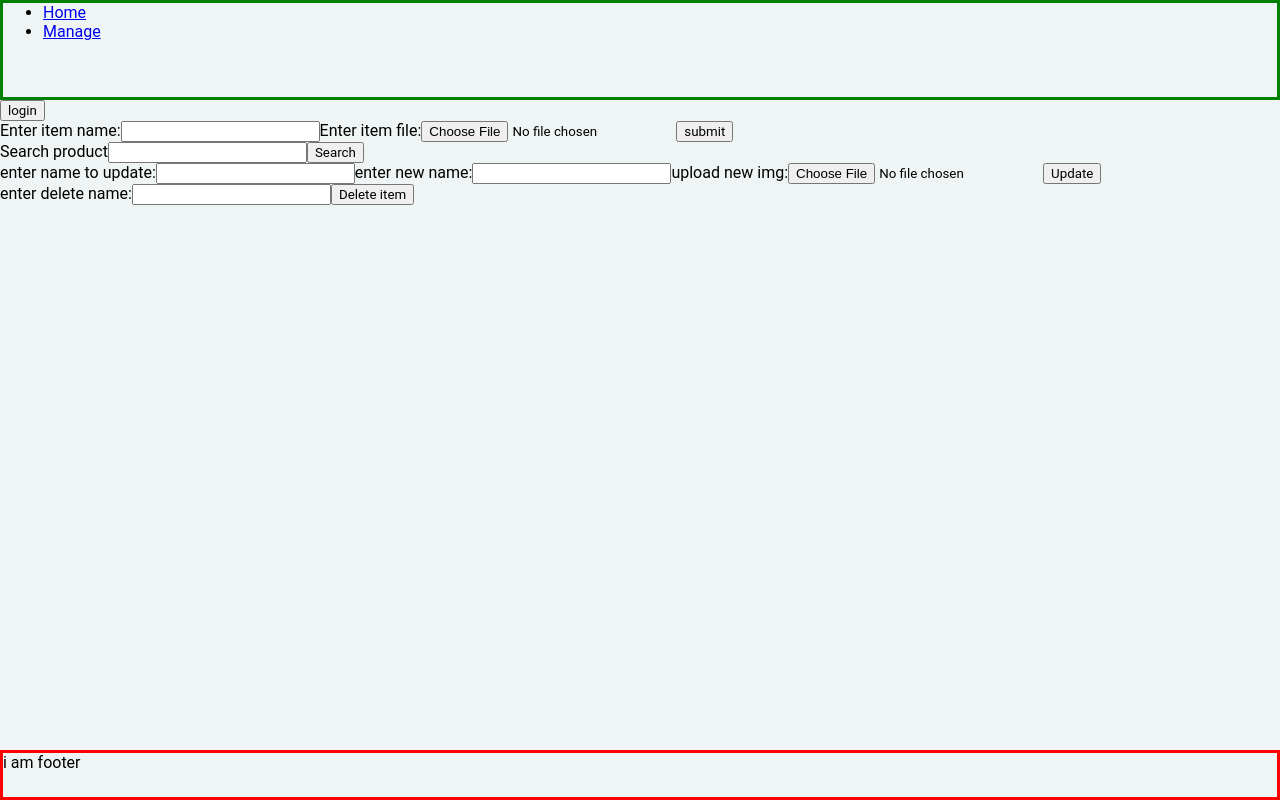
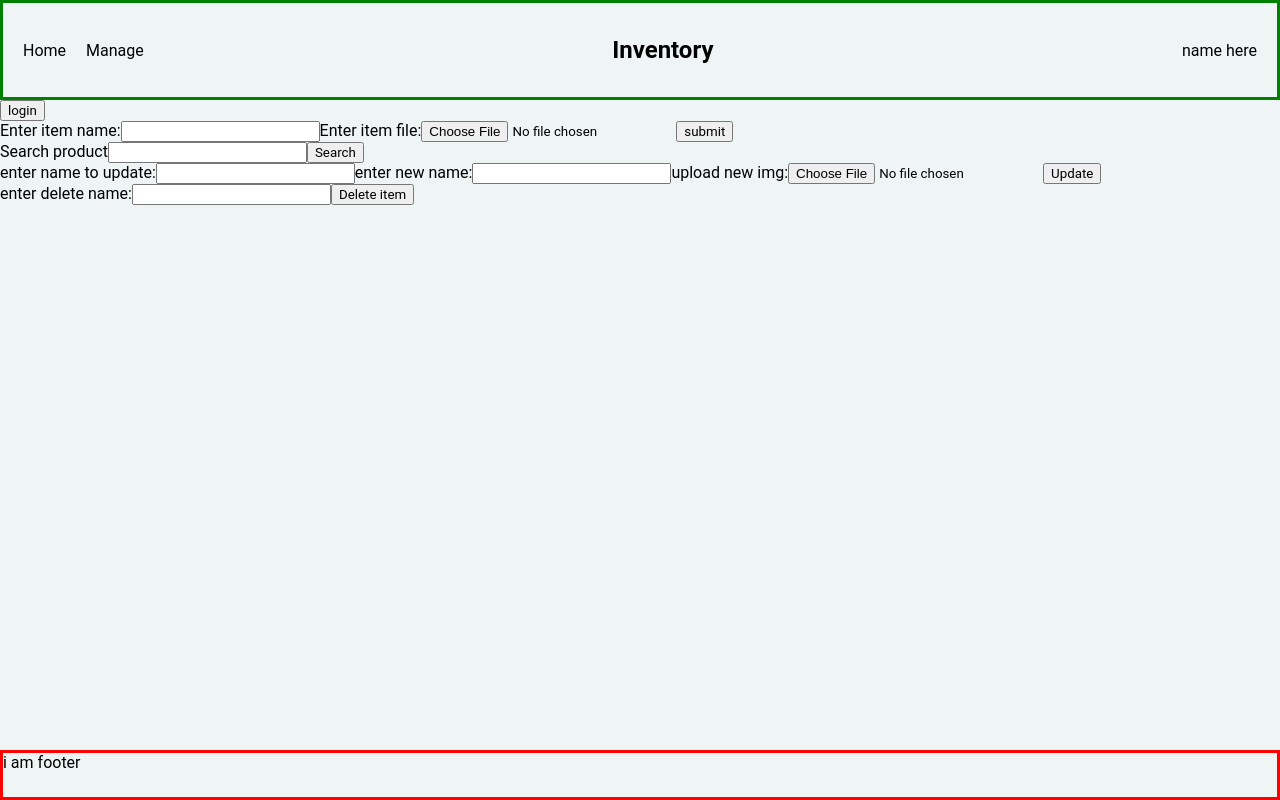
Before and after one commit to AlbanMarku/Inventory, a React (Vite) app in the folder client/: page /manage in a window 1280 px wide. Built offline with nearby package versions, Linux system fonts and the light colour scheme.

Commit message:
Basic navbar.

```diff
--- a/client/src/components/NavBar.tsx
+++ b/client/src/components/NavBar.tsx
@@ -6,12 +6,18 @@ function NavBar() {
     <nav>
       <ul>
         <li>
-          <Link to="/">Home</Link>
+          <Link className="link" to="/">
+            Home
+          </Link>
         </li>
         <li>
-          <Link to="/manage">Manage</Link>
+          <Link className="link" to="/manage">
+            Manage
+          </Link>
         </li>
       </ul>
+      <h1>Inventory</h1>
+      <p>name here</p>
     </nav>
   );
 }
--- a/client/src/styles/navBar.css
+++ b/client/src/styles/navBar.css
@@ -1,3 +1,25 @@
 nav {
     border: solid green;
+    display: flex;
+    justify-content: space-between;
+    align-items: center;
+    padding: 0px 20px;
 }
+
+ul {
+    display: flex;
+    justify-content: center;
+    align-items: center;
+    list-style-position: inside;
+    padding: 0;
+    gap: 20px;
+}
+
+li {
+    list-style: none;
+}
+
+.link {
+    text-decoration: none;
+    color: black;
+}
```
